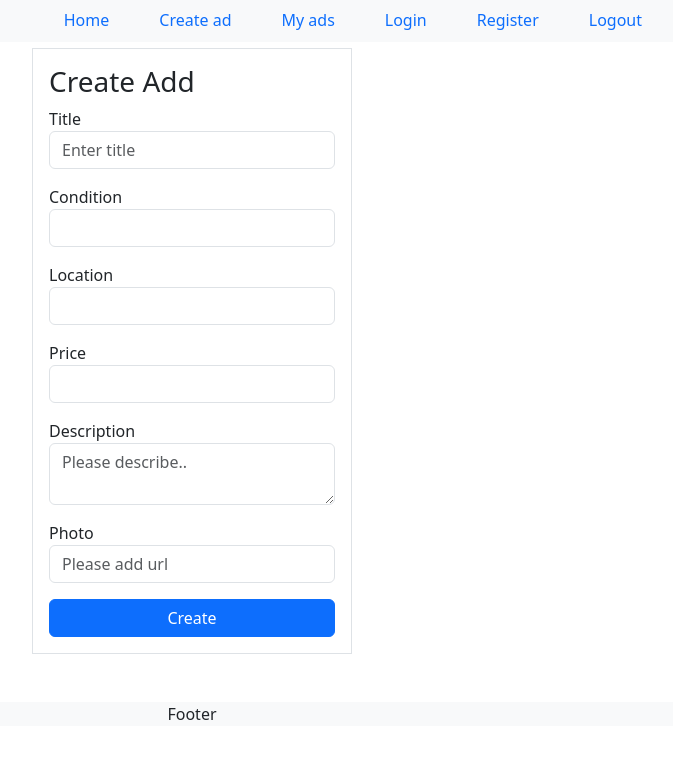
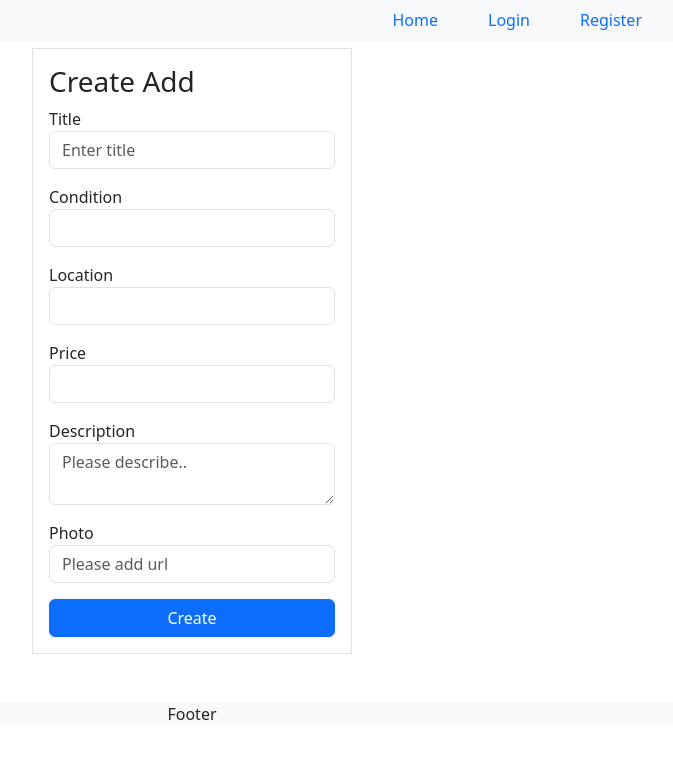
Before and after one commit to Drag000/AdsBook, a React (Vite) app in the folder client/: page /ads/create in a window 1280 px wide. Shown: the top 758 px of the page, without its empty margins (448-1121 px from the left). Built offline with nearby package versions, Linux system fonts and the light colour scheme.

Commit message:
updates on logout and auth structure

```diff
--- a/client/src/App.jsx
+++ b/client/src/App.jsx
@@ -41,7 +41,7 @@ function App() {
           <Route path="/ads/:adId/details" element={<AdDetails />} />
           {/* <Route path="/ads/:adId/edit" element={<AdEdit/>}/> */}
           {/* <Route path="/ads/:adId/delete" element={<AdDelete/>}/> */}
-          {/* <Route path="*" element={<Navigate to="/" />} /> */}
+          <Route path="*" element={<Navigate to="/" />} />
         </Routes>
 
         <Footer />
--- a/client/src/components/ad-create/AdCreate.jsx
+++ b/client/src/components/ad-create/AdCreate.jsx
@@ -18,7 +18,7 @@ export default function CreateAd() {
     const createAdHandler = async (values) => {
         try{
             await createAd(values);
-            navigate('/home');
+            navigate('/');
         } catch (err) {
             console.log(err.message);
         }
--- a/client/src/components/ad-details/AdDetails.jsx
+++ b/client/src/components/ad-details/AdDetails.jsx
@@ -1,12 +1,13 @@
-import { useState, useEffect } from 'react';
+import { useState, useEffect, useContext } from 'react';
 import Button from 'react-bootstrap/Button';
 import { Link } from 'react-router-dom';
 import Container from 'react-bootstrap/Container';
 import Col from 'react-bootstrap/Col';
 import Row from 'react-bootstrap/Row';
 import { useParams } from "react-router-dom";
+
 import * as adsAPI from '../../api/ads-api'
-
+import { AuthContext } from '../../contexts/AuthContext';
 
 
 export default function AdDetails() {
@@ -20,6 +21,14 @@ export default function AdDetails() {
             setAd(result);
         })();
     }, []);
+
+    const { userId } = useContext(AuthContext);
+
+    let isOwner = false;
+
+    if (userId === ad._ownerId) {
+        isOwner = true
+    };
 
 
     return (
@@ -66,10 +75,14 @@ export default function AdDetails() {
 
                 {/* <li className="list-group-item">A third item</li> */}
             </div>
+
+            {isOwner &&
                 <div className="card-body">
                     <Link to="#" className="card-link">Edit</Link>
                     <Link to="#" className="card-link">Delete</Link>
                 </div>
+            }
+
         </div>
     );
 }
--- a/client/src/components/header/Header.jsx
+++ b/client/src/components/header/Header.jsx
@@ -1,13 +1,23 @@
+import { useContext } from "react";
 import Nav from 'react-bootstrap/Nav';
-import {Link} from 'react-router-dom';
+import { Link } from 'react-router-dom';
 import './Header.css'
+import { AuthContext } from '../../contexts/AuthContext';
 
 function Header() {
+  const { isAuthenticated } = useContext(AuthContext);
+
+
+
 return (
-    <Nav className="custom-navigation fixed-top bg-body-tertiary" variant="underline" defaultActiveKey="/home">
+  <Nav className="custom-navigation fixed-top bg-body-tertiary" variant="underline" defaultActiveKey="/">
     <Nav.Item>
       <Nav.Link as={Link} to="/">Home</Nav.Link>
     </Nav.Item>
+
+    {isAuthenticated
+      ? (
+        <>
           <Nav.Item>
             <Nav.Link as={Link} to="/ads/create">Create ad</Nav.Link>
           </Nav.Item>
@@ -15,14 +25,25 @@ function Header() {
             <Nav.Link as={Link} to="/ads">My ads</Nav.Link>
           </Nav.Item>
           <Nav.Item>
+            <Nav.Link as={Link} to="/logout">Logout</Nav.Link>
+          </Nav.Item>
+        </>
+      )
+      : (
+        <>
+          <Nav.Item>
             <Nav.Link as={Link} to="/login">Login</Nav.Link>
           </Nav.Item>
           <Nav.Item>
             <Nav.Link as={Link} to="/register">Register</Nav.Link>
           </Nav.Item>
-      <Nav.Item>
-        <Nav.Link as={Link} to="/logout">Logout</Nav.Link>
-      </Nav.Item>
+        </>
+      )
+    }
+
+
+
+
     <Nav.Item>
       {/* <Nav.Link eventKey="disabled" disabled>
           Disabled
--- a/client/src/components/login/Login.jsx
+++ b/client/src/components/login/Login.jsx
@@ -10,7 +10,7 @@ export default function Login() {
     const navigate = useNavigate();
 
     const loginHandler = async ({ email, password }) => {
-        try{
+        try {
             await login(email, password);
 
             navigate('/');
--- a/client/src/components/register/Register.jsx
+++ b/client/src/components/register/Register.jsx
@@ -18,7 +18,7 @@ export default function Register() {
         try {
             await register(values.email, values.password)
 
-            navigate('/home');
+            navigate('/');
         } catch (err) {
             setError(err.message);
             console.log(err.message);
--- a/client/src/contexts/AuthContext.jsx
+++ b/client/src/contexts/AuthContext.jsx
@@ -21,6 +21,8 @@ export function AuthContextProvider(props) {
     };
 
     const logout = () => {
+
+
         setAuthState(null);
     };
 
@@ -33,7 +35,6 @@ export function AuthContextProvider(props) {
         logout,
     }
 
-    console.log(`AuthContext contextData: ${contextData.accessToken}`)
 
     return (
         <AuthContext.Provider value={contextData}>
--- a/client/src/hooks/useAuth.js
+++ b/client/src/hooks/useAuth.js
@@ -37,8 +37,11 @@ export const useLogout = () => {
     const { logout: localLogout } = useContext(AuthContext);
 
     const logoutHandler = async () => {
+
         await logout();
+        localStorage.removeItem('accessToken');
         localLogout();
+
 
     };
 
--- a/client/src/main.jsx
+++ b/client/src/main.jsx
@@ -8,4 +8,4 @@ ReactDOM.createRoot(document.getElementById('root')).render(
   <BrowserRouter>
     <App />
   </BrowserRouter>
-)
+);
```
Also changed, not shown: client/src/api/requester.js (+9 -1 lines), client/src/components/logout/Logout.jsx (+5 -4 lines). Lines whose indentation alone changed are shown as unchanged.
